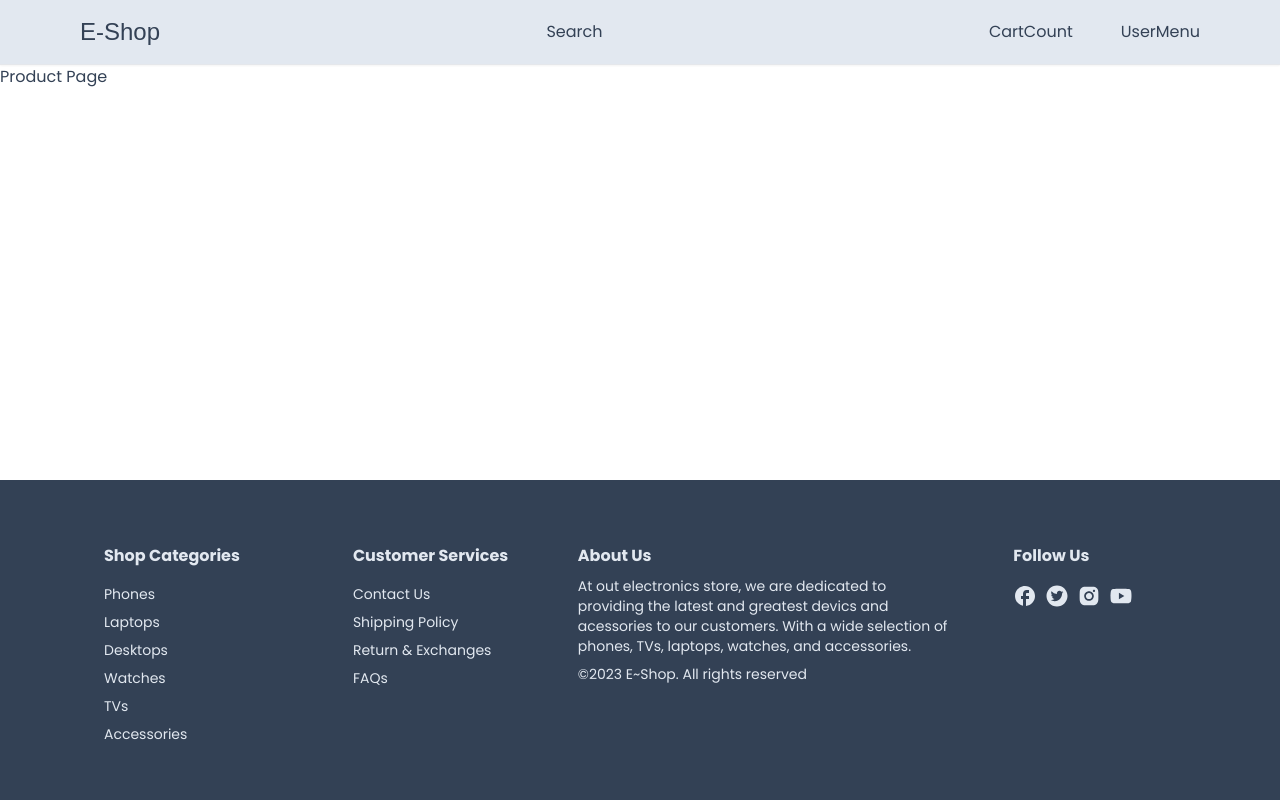
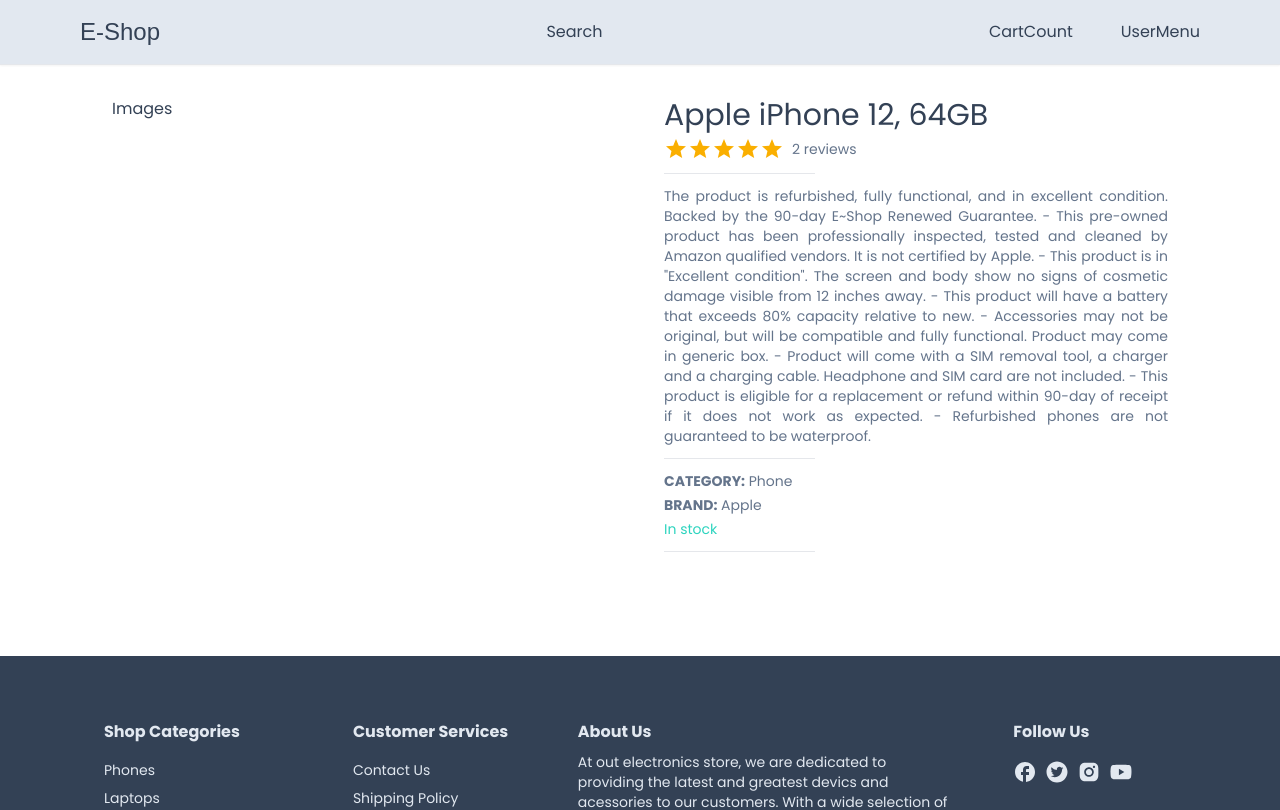
Before and after one commit to iJoyRide/Ecommerce, a Next.js app: page /product/1 in a window 1280 px wide. Shown: the top 810 px of the page. Built offline with nearby package versions, Linux system fonts and the light colour scheme; a web font is replaced by a local one.

Commit message:
product details page

```diff
--- a/app/components/products/ProductCard.tsx
+++ b/app/components/products/ProductCard.tsx
@@ -11,9 +11,13 @@
 }
 
 const ProductCard: React.FC<ProductCardProps> = ({data}) => {
-    const router = useRouter();
-    const productRating = data.reviews.reduce((acc: number,
-      item: any) => item.rating + acc, 0) / data.reviews.length
+  const router = useRouter();
+
+  const productRating =
+    data.reviews.reduce((acc: number, item: any) =>
+    item.rating + acc, 0) / data.reviews.length;
+
+  console.log({productRating});
 
   return (
   <div
--- /dev/null
+++ b/app/product/[productId]/ProductDetails.tsx
@@ -0,0 +1,51 @@
+"use client"
+
+import { Rating } from "@mui/material";
+
+interface ProductDetailsProps{
+    product: any
+}
+
+const Horizontal = () => {
+    return <hr className="w-[30%] my-2"/>
+}
+
+const ProductDetails:React.FC<ProductDetailsProps> =
+({product}) => {
+
+    const productRating =
+        product.reviews.reduce((acc: number, item: any) =>
+        item.rating + acc, 0) / product.reviews.length;
+
+    return <div className="grid grid-cols-1
+    md:grid-cols-2 gap-12">
+        <div>Images</div>
+        <div className="flex flex-col gap-1 text-slate-500 text-sm">
+            <h2 className="text-3xl font-medium text-slate-700">
+                {product.name}
+            </h2>
+            <div className="flex items-center gap-2">
+                <Rating value={productRating} readOnly/>
+                <div>{product.reviews.length} reviews</div>
+            </div>
+            <Horizontal/>
+            <div className="text-justify">{product.description}</div>
+            <Horizontal/>
+            <div>
+                <span className="font-semibold">
+                    CATEGORY:
+                </span> {product.category}
+            </div>
+            <div>
+                <span className="font-semibold">
+                    BRAND:
+                </span> {product.brand}
+            </div>
+            <div className={product.inStock ? "text-teal-400" : "text-rose-400"}>
+                {product.inStock ? "In stock" : "Out of stock"}</div>
+            <Horizontal/>
+        </div>
+        </div>;
+};
+
+export default ProductDetails;
--- a/app/product/[productId]/page.tsx
+++ b/app/product/[productId]/page.tsx
@@ -1,10 +1,19 @@
+import Container from "@/app/components/Container";
+import { product } from "@/utils/product";
+import ProductDetails from "./ProductDetails";
+
 interface IPrams {
     productId?: string;
 }
 
 const Product = ({params} : {params: IPrams}) => {
     console.groupCollapsed("params" , params);
-    return <div>Product Page</div>
+
+    return <div className="p-8">
+        <Container>
+            <ProductDetails product = {product}/>
+        </Container>
+    </div>;
 };
 
 export default Product;
--- /dev/null
+++ b/utils/product.ts
@@ -0,0 +1,73 @@
+export const product = {
+    id: "648437b38c44d52b9542e340",
+    name: "Apple iPhone 12, 64GB",
+    description:
+      'The product is refurbished, fully functional, and in excellent condition. Backed by the 90-day E~Shop Renewed Guarantee.\n- This pre-owned product has been professionally inspected, tested and cleaned by Amazon qualified vendors. It is not certified by Apple.\n- This product is in "Excellent condition". The screen and body show no signs of cosmetic damage visible from 12 inches away.\n- This product will have a battery that exceeds 80% capacity relative to new.\n- Accessories may not be original, but will be compatible and fully functional. Product may come in generic box.\n- Product will come with a SIM removal tool, a charger and a charging cable. Headphone and SIM card are not included.\n- This product is eligible for a replacement or refund within 90-day of receipt if it does not work as expected.\n- Refurbished phones are not guaranteed to be waterproof.',
+    price: 40,
+    brand: "Apple",
+    category: "Phone",
+    inStock: true,
+    images: [
+      {
+        color: "Black",
+        colorCode: "#000000",
+        image:
+          "https://firebasestorage.googleapis.com/v0/b/e-shop-vid.appspot.com/o/products%2Fiphone%2012%20black.png?alt=media&token=8fe19551-173a-4550-9d02-20afffc79b12",
+      },
+      {
+        color: "Blue",
+        colorCode: " #0000FF",
+        image:
+          "https://firebasestorage.googleapis.com/v0/b/e-shop-vid.appspot.com/o/products%2Fiphone%2012%20blue.png?alt=media&token=ede757d2-b631-4451-b80c-123861f16c92",
+      },
+      {
+        color: "Red",
+        colorCode: "#FF0000",
+        image:
+          "https://firebasestorage.googleapis.com/v0/b/e-shop-vid.appspot.com/o/products%2Fiphone%2012%20red.png?alt=media&token=945e1ffb-953e-467a-8325-5a8fbbbf3153",
+      },
+    ],
+    reviews: [
+      {
+        id: "6499b4887402b0efd394d8f3",
+        userId: "6499b184b0e9a8c8709821d3",
+        productId: "648437b38c44d52b9542e340",
+        rating: 4,
+        comment:
+          "good enough. I like the camera and casing. the delivery was fast too.",
+        createdDate: "2023-06-26T15:53:44.483Z",
+        user: {
+          id: "6499b184b0e9a8c8709821d3",
+          name: "Chaoo",
+          email: "example1@gmail.com",
+          emailVerified: null,
+          image:
+            "https://lh3.googleusercontent.com/a/AAcHTtcuRLwWi1vPKaQOcJlUurlhRAIIq2LgYccE8p32=s96-c",
+          hashedPassword: null,
+          createdAt: "2023-06-26T15:40:52.558Z",
+          updatedAt: "2023-06-26T15:40:52.558Z",
+          role: "USER",
+        },
+      },
+      {
+        id: "6499a110efe4e4de451c7edc",
+        userId: "6475af156bad4917456e6e1e",
+        productId: "648437b38c44d52b9542e340",
+        rating: 5,
+        comment: "I really liked it!!",
+        createdDate: "2023-06-26T14:30:40.998Z",
+        user: {
+          id: "6475af156bad4917456e6e1e",
+          name: "Charles",
+          email: "example@gmail.com",
+          emailVerified: null,
+          image:
+            "https://lh3.googleusercontent.com/a/AAcHTteOiCtILLBWiAoolIW9PJH-r5825pBDl824_8LD=s96-c",
+          hashedPassword: null,
+          createdAt: "2023-05-30T08:08:53.979Z",
+          updatedAt: "2023-05-30T08:08:53.979Z",
+          role: "ADMIN",
+        },
+      },
+    ],
+  };
```
